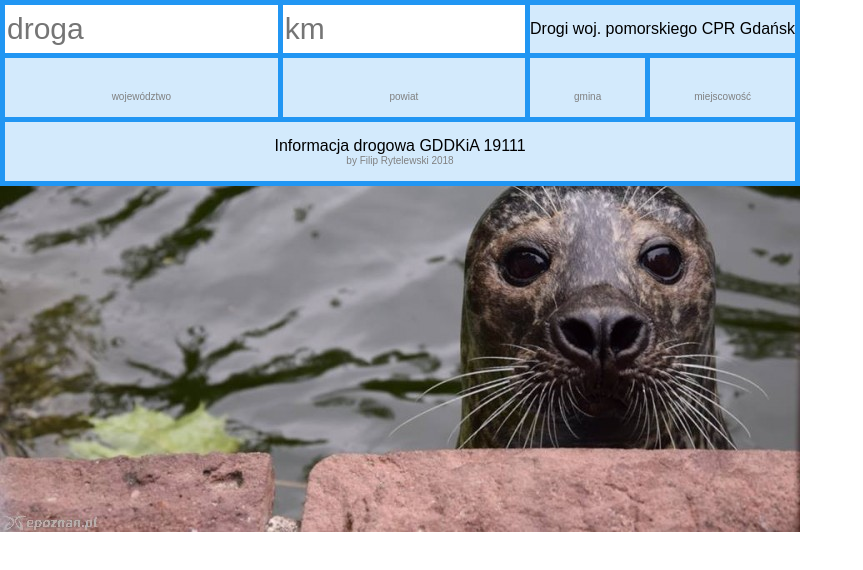
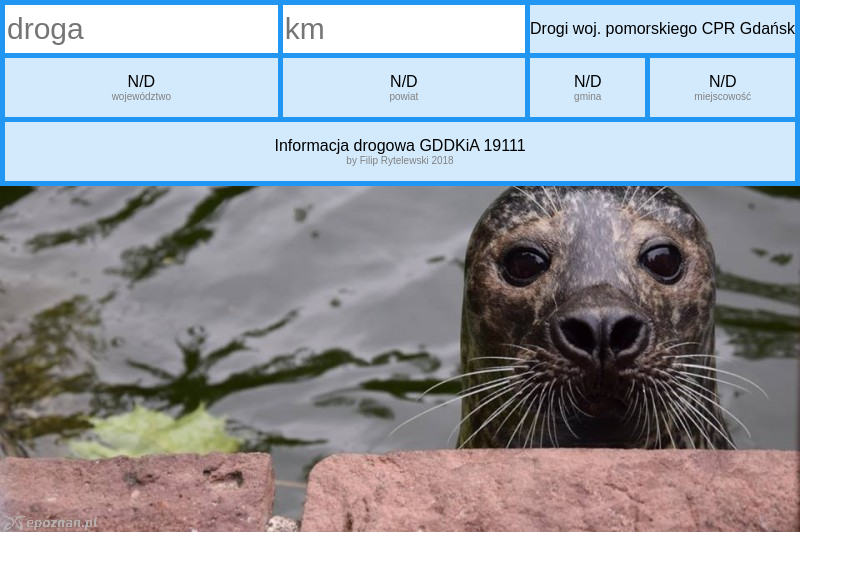
Before and after one commit to damianbraun/damianbraun.github.io, a plain HTML site: page index.html in a window 1280 px wide. Shown: the whole page, without its empty margins (0-863 px from the left). Drawn offline with nearby package versions, Linux system fonts and the light colour scheme.

Commit message:
N/D gdy nie wyszuka

```diff
--- a/index.html
+++ b/index.html
@@ -1,11 +1,8 @@
-
-
 <html>
 <head>
 	<meta charset="UTF-8">
 	<title>DROGI</title>
 	<link rel="stylesheet" type="text/css" href="styles.css">
-
 </head>
 
 <body>
@@ -27,10 +24,11 @@
 	<script src="dane.js"></script>
 	<script type="text/javascript">
 		var current;
+		var empty = "N/D";
 
 		function find(query) {
 			for (var i = 0; i < dane.length; i++) {
-			if (dane[i].id == query) { //.toUpperCase()
+				if (dane[i].id == query) {
 					return dane[i];
 				}
 			}
@@ -46,19 +44,39 @@
 			computed: {
 				woj: function () {
 					current = find((this.droga.toString()+this.km).toUpperCase());
+		      if (current) {
 		      	return current.woj;
+		      }
+					else {
+						return empty;
+					}
 		    },
 				pow: function () {
 					current = find((this.droga.toString()+this.km).toUpperCase());
+					if (current) {
 						return current.pow;
+		      }
+					else {
+						return empty;
+					}
 				},
 				gm: function () {
 					current = find((this.droga.toString()+this.km).toUpperCase());
+					if (current) {
 						return current.gm;
+		      }
+					else {
+						return empty;
+					}
 				},
 				mjs: function () {
 					current = find((this.droga.toString()+this.km).toUpperCase());
+					if (current) {
 						return current.mjs;
+		      }
+					else {
+						return empty;
+					}
 				}
 	  	}
 		});
```
Lines whose indentation alone changed are shown as unchanged.
